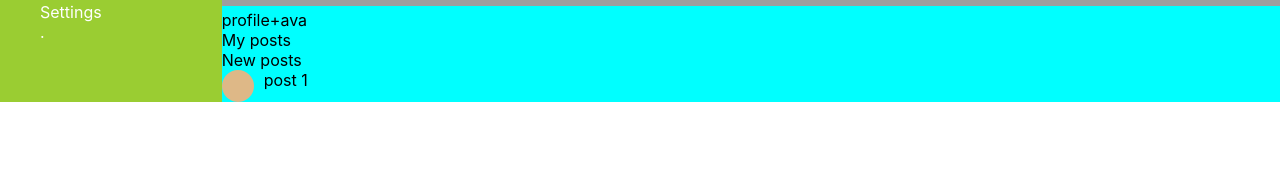
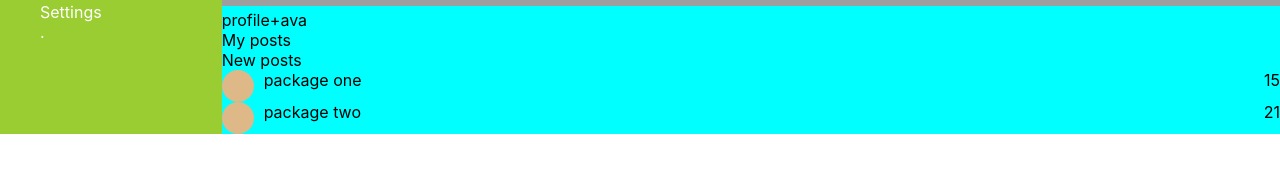
Before and after one commit to Chernetom/reactCourse, a React (Create React App) app: page / in a window 1280 px wide. Shown: the part 154-326 px from the top of the page. Built offline with nearby package versions, Linux system fonts and the light colour scheme; grey boxes are pictures that could not be loaded.

Commit message:
props_and_likes

```diff
--- a/src/modules/profile/posts/post/post.js
+++ b/src/modules/profile/posts/post/post.js
@@ -1,8 +1,12 @@
 import s from './post.module.css';
 
-const Post = () => {
+const Post = (props) => {
     return(
-            <div className={s.item}> <div className={s.img}></div> post 1</div>
+            <div className={s.item}>
+                <div className={s.img}></div>
+                {props.descr}
+                <div className={s.like}>{props.like}</div>
+            </div>
     );
 }
 
--- a/src/modules/profile/posts/post/post.module.css
+++ b/src/modules/profile/posts/post/post.module.css
@@ -1,7 +1,7 @@
 .item {
     color: black;
     display: flex;
-
+    position: relative;
 }
 .img {
     height: 32px;
@@ -10,3 +10,7 @@
     background-color: burlywood;
     margin-right: 10px;
 }
+.like {
+    position: absolute;
+    right: 20px;
+}
--- a/src/modules/profile/posts/posts.js
+++ b/src/modules/profile/posts/posts.js
@@ -8,7 +8,8 @@ const Posts = () => {
             <div className='profile_info'>profile+ava</div>
             <div className='my_posts'>My posts</div>
             <div className='new_posts'>New posts</div>
-            <Post />
+            <Post descr='package one' like= '15'/>
+            <Post descr='package two' like= '21'/>
         </div>
     );
 }
```
